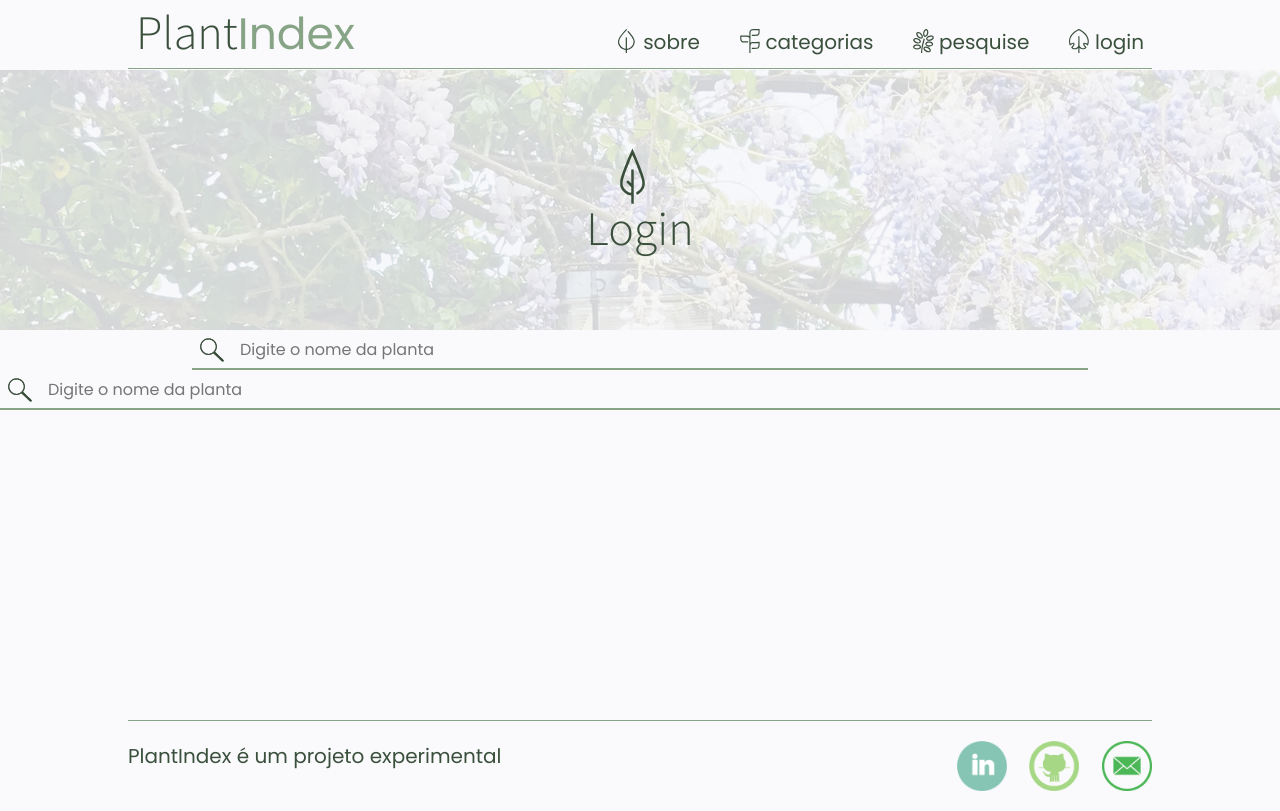
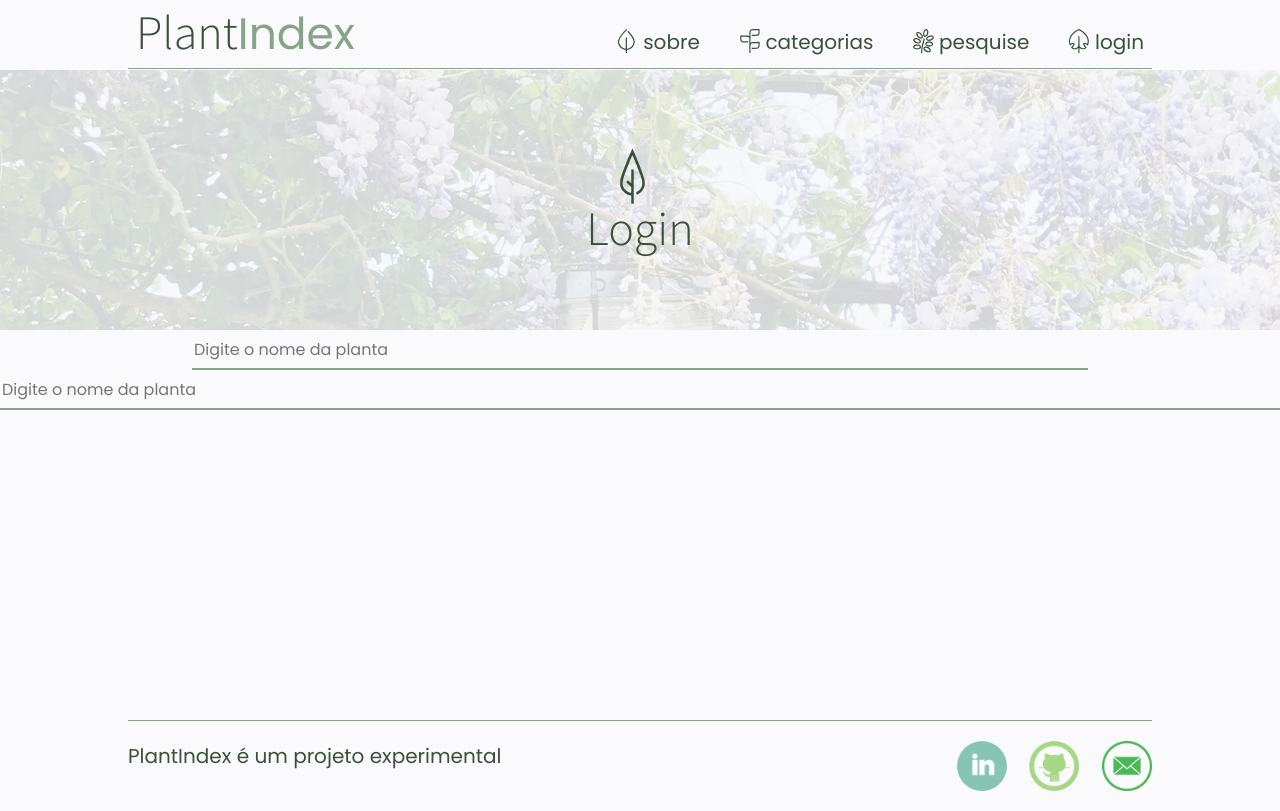
Before and after one commit to alenakano/plantindex-react, a React (Create React App) app: page /login in a window 1280 px wide. Built offline with nearby package versions, Linux system fonts and the light colour scheme; no server answers.

Commit message:
Refactor input.

```diff
--- a/src/components/base/input/input.jsx
+++ b/src/components/base/input/input.jsx
@@ -6,14 +6,15 @@ function Input({
   name = 'nameInput',
   onValueInput = () => false,
   subjectInput = { next: () => null },
+  showIcon = false,
   maxLength ='40'
 }) {
   return (
     <div className="input-search">
-      <object aria-label="icon" type="image/svg+xml" className="input-search__icon"></object>
-      <span className="input-search__icon"></span>
+      { showIcon && <object aria-label="icon" type="image/svg+xml" className="input-search__icon"></object> }
+      { showIcon && <span className="input-search__icon"></span> }
       <input
-        className="input-search__field"
+        className={showFindIcon(showIcon)}
         aria-label={placeholder}
         name={name} type="text"
         placeholder={placeholder}
@@ -29,4 +30,8 @@ function Input({
   );
 }
 
+function showFindIcon(showIcon) {
+  return showIcon ? 'input-search__field-icon' : 'input-search__field';
+}
+
 export default Input;
--- a/src/components/base/input/input.scss
+++ b/src/components/base/input/input.scss
@@ -1,23 +1,11 @@
 @import '../../../variables';
 
-.input-search {
-  position: relative;
-  &__icon {
-    position: absolute;
-    background: url('../../../assets/search.svg') no-repeat;
-    height: 1.5rem;
-    width: 1.5rem;
-    top: 0.5rem;
-    left: 0.5rem;
-    filter: invert(28%) sepia(4%) saturate(2378%) hue-rotate(75deg) brightness(96%) contrast(94%);
-  }
-  &__field{
+@mixin input-settings() {
 	width: 100%;
   height: 2.5rem;
   border: none;
   background-color: transparent;
   border-bottom: 0.15rem solid $border-bright-color;
-    padding-left: 3rem;
   font-size: $font-weight-default;
   box-sizing: border-box;
   font-family: $font-input;
@@ -32,4 +20,23 @@
     border-bottom: 0.15rem solid $border-focus-color;
   }
 }
+
+.input-search {
+  position: relative;
+  &__icon {
+    position: absolute;
+    background: url('../../../assets/search.svg') no-repeat;
+    height: 1.5rem;
+    width: 1.5rem;
+    top: 0.5rem;
+    left: 0.5rem;
+    filter: invert(28%) sepia(4%) saturate(2378%) hue-rotate(75deg) brightness(96%) contrast(94%);
   }
+  &__field {
+    @include input-settings();
+  }
+  &__field-icon {
+    @include input-settings();
+    padding-left: 3rem;
+  }
+}
--- a/src/components/pages/search-page/search-page.jsx
+++ b/src/components/pages/search-page/search-page.jsx
@@ -32,6 +32,7 @@ function SearchPage() {
             placeholder = "Digite o nome da planta"
             maxLength = {20}
             subjectInput = {subjectInput}
+            showIcon="true"
           />
         </div>
       </form>
```
Lines whose indentation alone changed are shown as unchanged.
